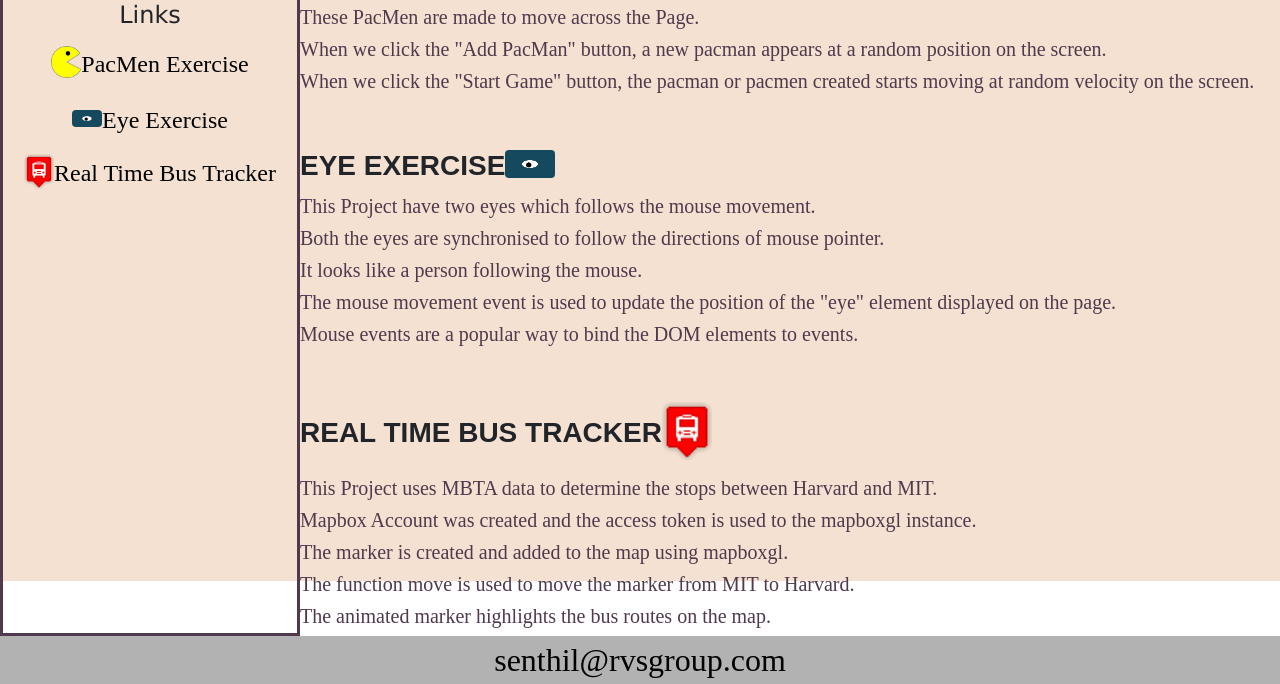
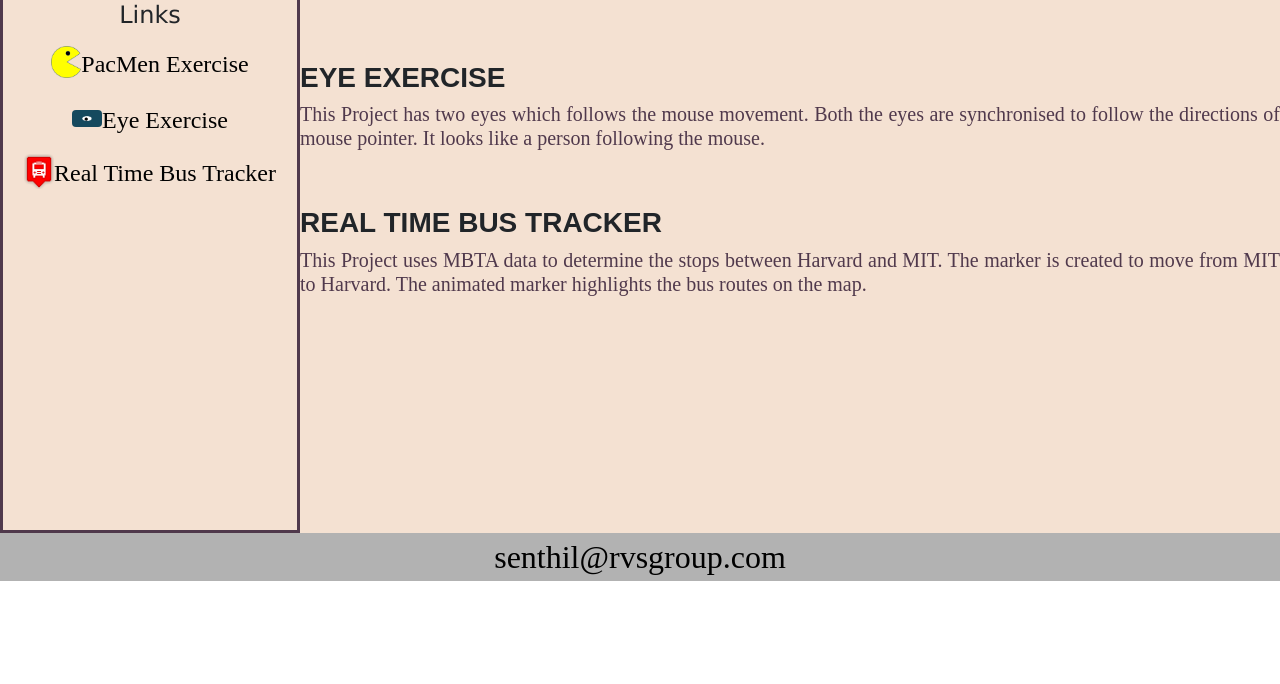
Before and after one commit to Senthilkuppuswamy-RVS/Senthilkuppuswamy-RVS.github.io, a plain HTML site: page myProjects.html in a window 1280 px wide. Shown: the part 139-823 px from the top of the page. After the commit the page ends 800 px from the top, so only its background shows below. Drawn offline with nearby package versions, Linux system fonts and the light colour scheme.

Commit message:
Update myProjects.html

```diff
--- a/myProjects.html
+++ b/myProjects.html
@@ -127,26 +127,15 @@ font-size: x-large;}
               </ul>
         </aside>
         <article>
-          <h3>PACMEN EXERCISE <img src="./images/PacMan1.png" class="figure-img img-fluid rounded" width=40 ></h3>
-          <h5>This Project creates PacMen on demand.</h5>
-          <h5>These PacMen are made to move across the Page. </h5>
-          <h5>When we click the "Add PacMan" button, a new pacman  appears at a random position on the screen.</h5>
-          <h5>When we click the "Start Game" button, the pacman or pacmen created starts moving at random velocity on the screen.</h5>
+          <h3>PACMEN EXERCISE </h3>
+          <h5>This Project creates PacMen on demand. These PacMen are made to move across the Page. The PacMen created moves in different velocities.</h5>
 
            <br>
-           <h3>EYE EXERCISE<img src="./images/oneeye.png" class="figure-img img-fluid rounded" width=50 ></h3>
-           <h5>This Project have two eyes which follows the mouse movement.</h5>
-           <h5>Both the eyes are synchronised to follow the directions of mouse pointer.</h5>
-           <h5>It looks like a person following the mouse.</h5>
-           <h5>The mouse movement event is used to update the position of the "eye" element displayed on the page.</h5>
-           <h5>Mouse events are a popular way to bind the DOM elements to events.</h5>
+           <h3>EYE EXERCISE</h3>
+           <h5>This Project has two eyes which follows the mouse movement. Both the eyes are synchronised to follow the directions of mouse pointer. It looks like a person following the mouse. </h5>
            <br>
-            <h3>REAL TIME BUS TRACKER<img src="./images/red.png" class="figure-img img-fluid rounded" width=50 ></h3>
-            <h5>This Project uses MBTA data to determine the stops between Harvard and MIT.</h5>
-            <h5>Mapbox Account was created and the access token is used to the mapboxgl instance.</h5>
-            <h5>The marker is created and added to the map using mapboxgl. </h5>
-             <h5>The function move is used to move the marker from MIT to Harvard.</h5>
-             <h5>The animated marker  highlights the bus routes on the map.</h5>
+            <h3>REAL TIME BUS TRACKER</h3>
+            <h5>This Project uses MBTA data to determine the stops between Harvard and MIT. The marker is created to move from MIT to Harvard. The animated marker  highlights the bus routes on the map.</h5>
         </article>
 
         <footer><p1> senthil@rvsgroup.com </p1></footer>
```
